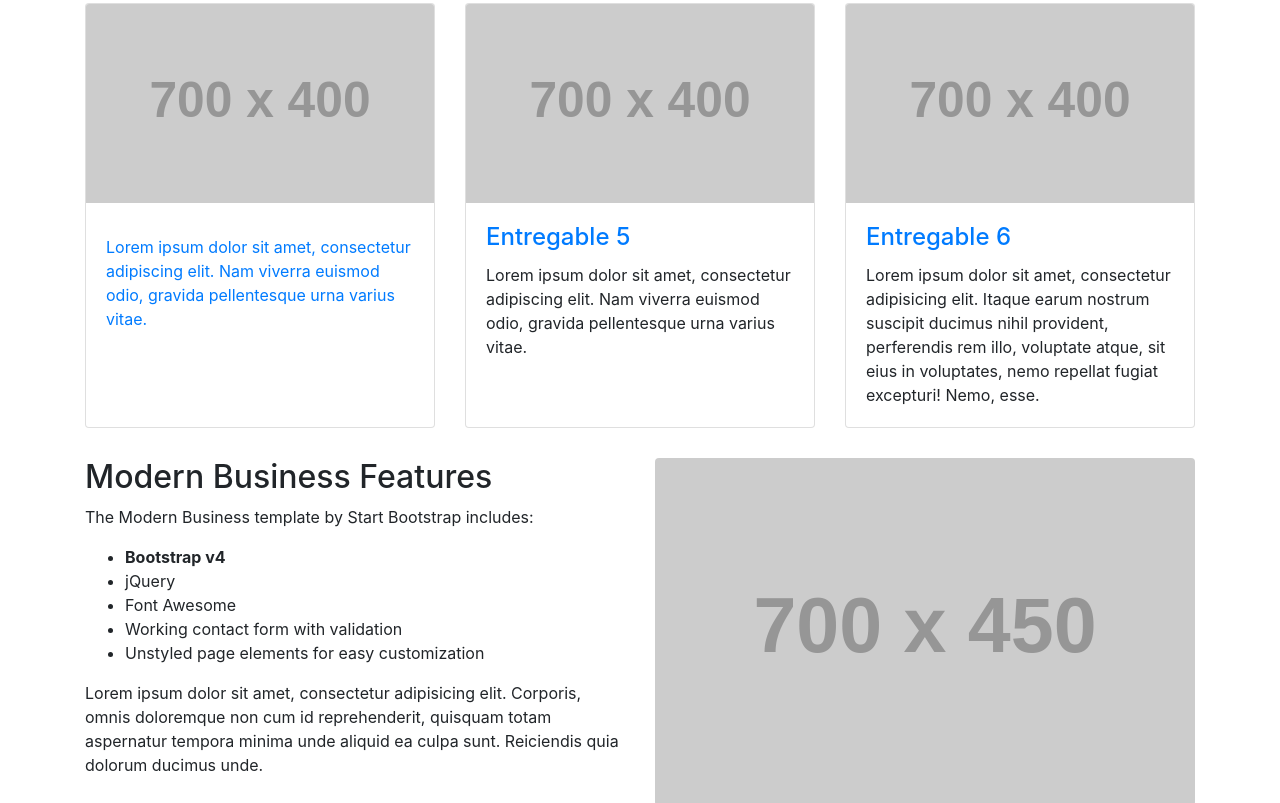
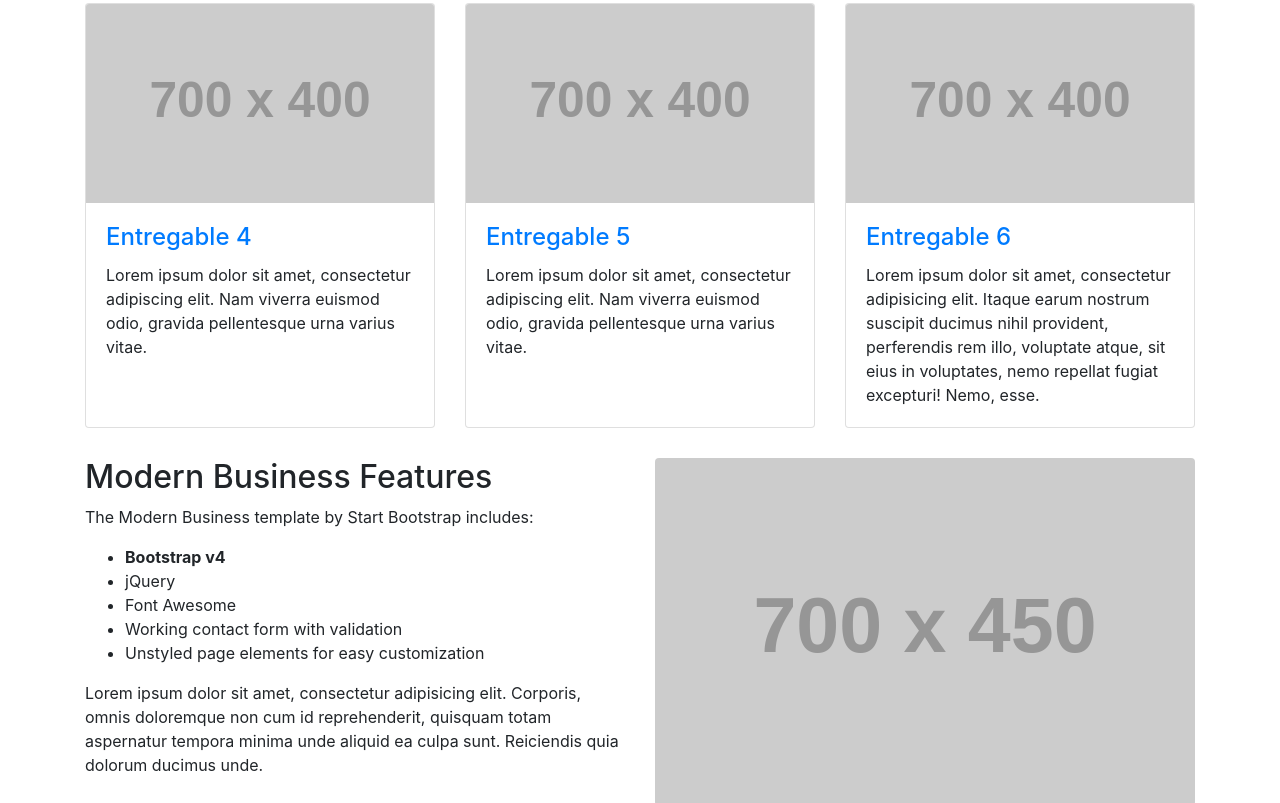
Before and after one commit to mauricio-gallardo22/externo, a website: page index.html in a window 1280 px wide. Shown: the part 1522-2325 px from the top of the page. Drawn offline with Linux system fonts and the light colour scheme; placeholder pictures from the web are drawn by us.

Commit message:
Update index.html

```diff
--- a/index.html
+++ b/index.html
@@ -203,7 +203,7 @@
           <a href="#"><img class="card-img-top" src="http://placehold.it/700x400" alt=""></a>
           <div class="card-body">
             <h4 class="card-title">
-              <a href="#"4Entregable 4</a>
+              <a href="#">Entregable 4</a>
             </h4>
             <p class="card-text">Lorem ipsum dolor sit amet, consectetur adipiscing elit. Nam viverra euismod odio, gravida pellentesque urna varius vitae.</p>
           </div>
```
